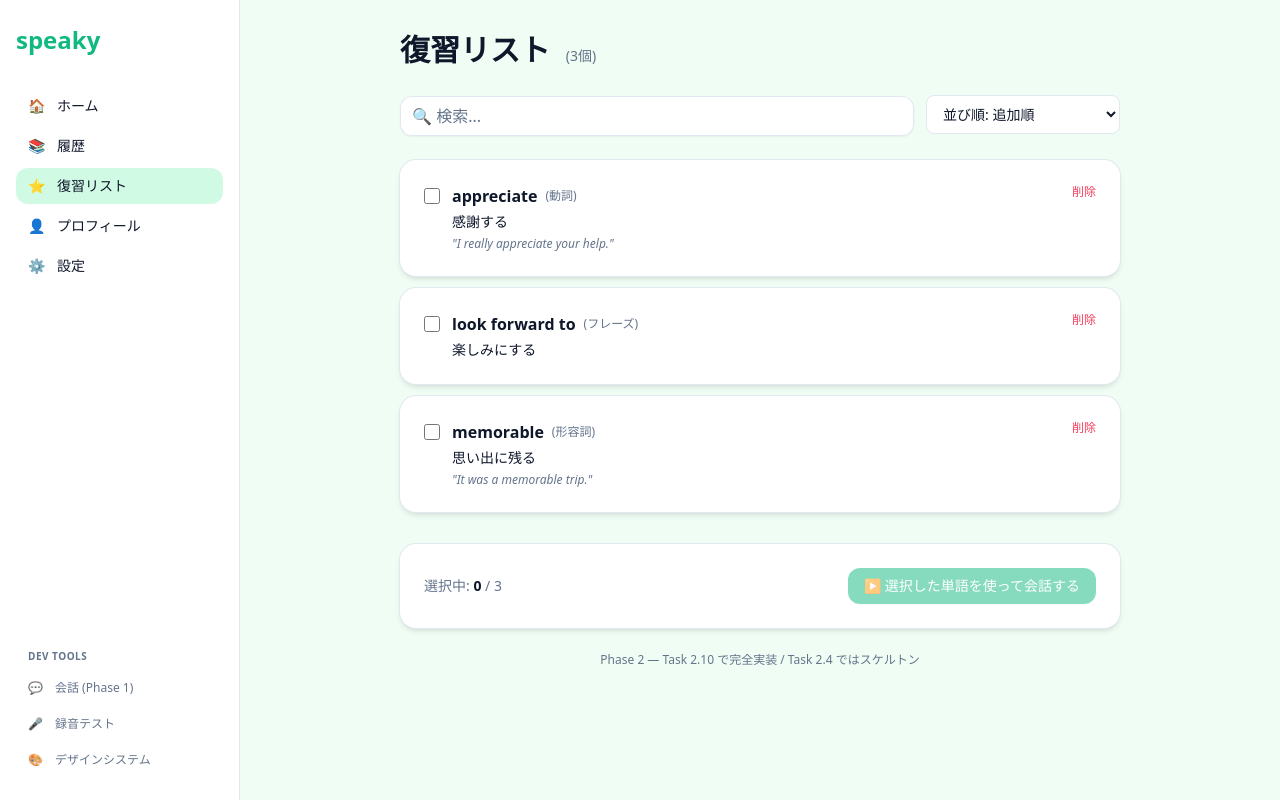
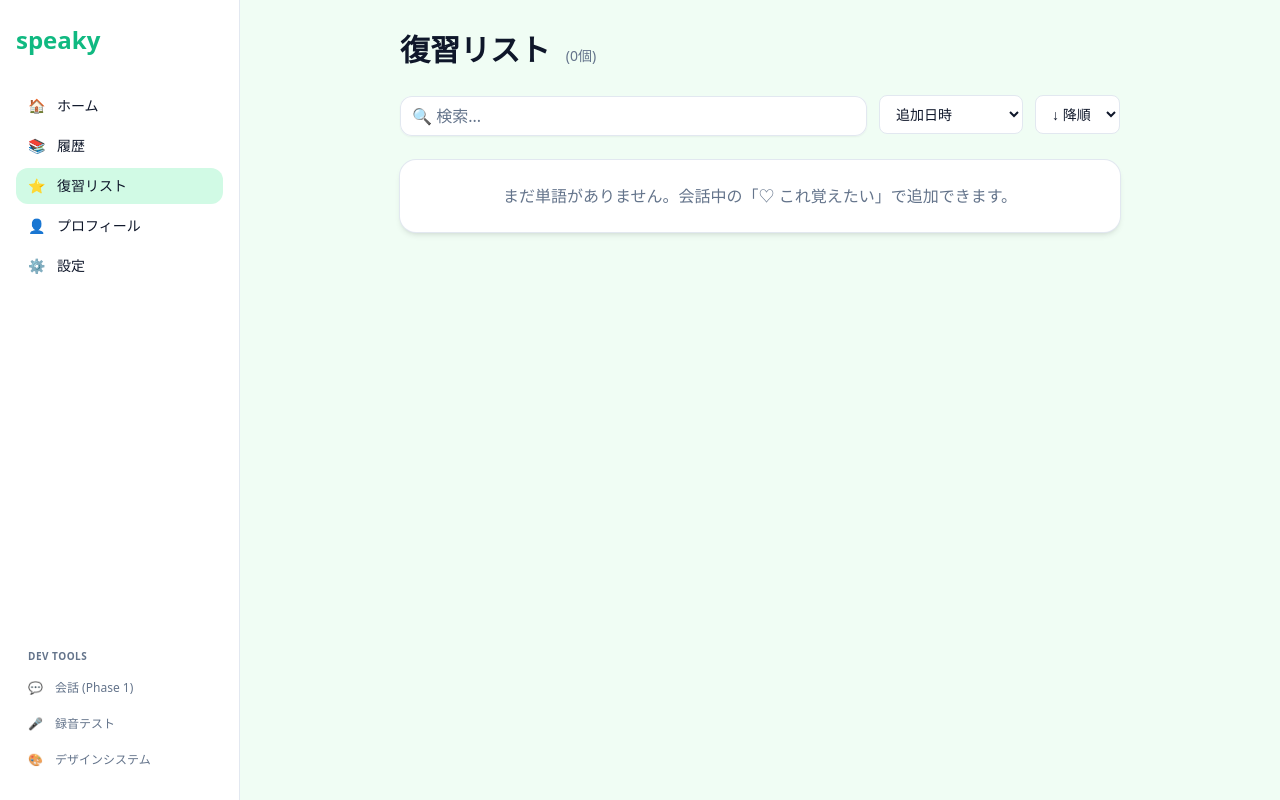
Before and after one commit to shota4214/speaky, a Vue app in the folder frontend/: page /vocabulary in a window 1280 px wide. Built offline with nearby package versions, Linux system fonts and the light colour scheme.

Commit message:
[add] 履歴一覧/詳細・復習リスト本実装・30日自動削除(Task 2.7-2.10完了)

```diff
--- a/frontend/src/App.vue
+++ b/frontend/src/App.vue
@@ -1,10 +1,31 @@
 <script setup lang="ts">
-import { computed } from 'vue'
+import { computed, onMounted } from 'vue'
 import { useRoute } from 'vue-router'
 import AppShell from './components/AppShell.vue'
+import { conversationsRepo } from './db/repos/conversations'
+import { useSettingsStore } from './stores/settings'
 
 const route = useRoute()
 const isMinimal = computed(() => route.meta?.layout === 'minimal')
+
+const settings = useSettingsStore()
+const ONE_DAY_MS = 24 * 60 * 60 * 1000
+
+onMounted(async () => {
+  // 30日経過した会話の自動削除(24時間に1回までに制限)
+  const last = settings.settings.lastCleanupAt
+  const now = Date.now()
+  if (last !== null && now - last < ONE_DAY_MS) return
+  try {
+    const removed = await conversationsRepo.cleanupExpired()
+    if (removed > 0) {
+      console.log(`[cleanup] removed ${removed} expired conversation(s)`)
+    }
+    settings.update({ lastCleanupAt: now })
+  } catch (e) {
+    console.warn('[cleanup] failed:', e)
+  }
+})
 </script>
 
 <template>
--- a/frontend/src/views/History.vue
+++ b/frontend/src/views/History.vue
@@ -1,38 +1,53 @@
 <script setup lang="ts">
+import { onMounted, ref } from 'vue'
 import BaseCard from '../components/BaseCard.vue'
 import LevelBadge from '../components/LevelBadge.vue'
 import TopicChip from '../components/TopicChip.vue'
+import { conversationsRepo } from '../db/repos/conversations'
+import { messagesRepo } from '../db/repos/messages'
+import type { Conversation } from '../db/types'
 
-// Placeholder data — Task 2.8 で conversationsRepo.list() から取得
-const items = [
-  {
-    id: 'demo-1',
-    startedAt: '2026-05-14T19:23:00',
-    topic: '旅行',
-    level: 'intermediate' as const,
-    turnCount: 8,
-    preview: 'It was amazing! I went to Kyoto last weekend...',
-  },
-  {
-    id: 'demo-2',
-    startedAt: '2026-05-13T08:10:00',
-    topic: 'ビジネス',
-    level: 'advanced' as const,
-    turnCount: 14,
-    preview: 'I have a meeting with a client tomorrow morning...',
-  },
-]
+interface ConvWithMeta extends Conversation {
+  turnCount: number
+  preview: string
+}
 
-function formatDate(iso: string): string {
-  const d = new Date(iso)
+const items = ref<ConvWithMeta[]>([])
+const loading = ref(true)
+
+async function load() {
+  loading.value = true
+  const conversations = await conversationsRepo.list()
+  const enriched = await Promise.all(
+    conversations.map(async (c) => {
+      const msgs = await messagesRepo.listByConversation(c.id)
+      const turnCount = msgs.filter((m) => m.role === 'ai').length
+      const firstUserMsg = msgs.find((m) => m.role === 'user')
+      const preview = firstUserMsg?.userText ?? '(no messages)'
+      return { ...c, turnCount, preview }
+    }),
+  )
+  items.value = enriched
+  loading.value = false
+}
+
+onMounted(load)
+
+async function deleteItem(id: string) {
+  if (!confirm('この会話を削除しますか?')) return
+  await conversationsRepo.delete(id)
+  await load()
+}
+
+function formatDate(d: Date): string {
   return d.toLocaleDateString('ja-JP', {
     year: 'numeric',
     month: '2-digit',
     day: '2-digit',
   })
 }
-function formatTime(iso: string): string {
-  return new Date(iso).toLocaleTimeString('ja-JP', {
+function formatTime(d: Date): string {
+  return d.toLocaleTimeString('ja-JP', {
     hour: '2-digit',
     minute: '2-digit',
   })
@@ -44,45 +59,58 @@ function formatTime(iso: string): string {
     <h1 class="text-3xl font-bold">履歴</h1>
     <p class="mt-2 text-sm text-text-muted">過去の会話を振り返れます</p>
 
-    <div class="mt-6 space-y-3">
+    <div v-if="loading" class="mt-6 text-text-muted">読み込み中...</div>
+
+    <div v-else-if="items.length === 0" class="mt-6">
+      <BaseCard>
+        <p class="text-center text-text-muted">
+          まだ会話がありません。<router-link to="/" class="text-primary hover:underline"
+            >ホーム</router-link
+          >から始めましょう。
+        </p>
+      </BaseCard>
+    </div>
+
+    <div v-else class="mt-6 space-y-3">
+      <BaseCard v-for="item in items" :key="item.id">
+        <div class="flex items-start justify-between">
           <router-link
-        v-for="item in items"
-        :key="item.id"
             :to="`/history/${item.id}`"
-        class="block transition hover:opacity-80"
+            class="block flex-1 transition hover:opacity-80"
           >
-        <BaseCard>
-          <div class="flex items-start justify-between">
-            <div class="flex-1">
             <div class="text-sm text-text-muted">
               {{ formatDate(item.startedAt) }} {{ formatTime(item.startedAt) }}
             </div>
             <div class="mt-2 flex flex-wrap items-center gap-2">
               <TopicChip :label="item.topic" />
               <LevelBadge :level="item.level" size="sm" />
-                <span class="text-xs text-text-muted">{{ item.turnCount }} turns</span>
+              <span class="text-xs text-text-muted">
+                {{ item.turnCount }} turns
+              </span>
             </div>
             <p class="mt-3 line-clamp-1 text-sm text-text">
               "{{ item.preview }}"
             </p>
-            </div>
+            <p
+              v-if="item.summary"
+              class="mt-1 line-clamp-1 text-xs text-text-muted"
+            >
+              📝 {{ item.summary }}
+            </p>
+          </router-link>
           <button
             type="button"
             class="ml-3 text-xs text-rose-500 hover:underline"
-              @click.prevent
+            @click="deleteItem(item.id)"
           >
             削除
           </button>
         </div>
       </BaseCard>
-      </router-link>
     </div>
 
     <p class="mt-6 text-xs text-text-muted">
       ※ 30日経過すると自動で削除されます
     </p>
-    <p class="mt-2 text-xs text-text-muted">
-      Phase 2 — Task 2.8 で完全実装 / Task 2.4 ではスケルトン
-    </p>
   </div>
 </template>
--- a/frontend/src/views/HistoryDetail.vue
+++ b/frontend/src/views/HistoryDetail.vue
@@ -1,16 +1,51 @@
 <script setup lang="ts">
+import { computed, onMounted, ref } from 'vue'
 import { useRoute } from 'vue-router'
 import BaseCard from '../components/BaseCard.vue'
+import LevelBadge from '../components/LevelBadge.vue'
+import TopicChip from '../components/TopicChip.vue'
+import { useTextToSpeech } from '../composables/useTextToSpeech'
+import { conversationsRepo } from '../db/repos/conversations'
+import { messagesRepo } from '../db/repos/messages'
+import type { Conversation, Message } from '../db/types'
 
 const route = useRoute()
-const conversationId = route.params.id as string
+const tts = useTextToSpeech()
 
-// Placeholder — Task 2.8 で messagesRepo.listByConversation で読む
-const messages = [
-  { role: 'ai' as const, en: 'Hi! How was your trip to Kyoto?', ja: 'やっほー!京都旅行どうだった?' },
-  { role: 'user' as const, text: 'It was amazing! I went to Kyoto with my friends last weekend.' },
-  { role: 'ai' as const, en: "That sounds wonderful! What did you see there?", ja: '素敵だね!何を見たの?' },
-]
+const conversation = ref<Conversation | null>(null)
+const messages = ref<Message[]>([])
+const loading = ref(true)
+
+onMounted(async () => {
+  const id = route.params.id as string
+  conversation.value = (await conversationsRepo.get(id)) ?? null
+  if (conversation.value) {
+    messages.value = await messagesRepo.listByConversation(id)
+  }
+  loading.value = false
+})
+
+const durationMin = computed(() => {
+  const c = conversation.value
+  if (!c || !c.endedAt) return null
+  const ms = c.endedAt.getTime() - c.startedAt.getTime()
+  return Math.max(1, Math.round(ms / 60_000))
+})
+
+const turnCount = computed(
+  () => messages.value.filter((m) => m.role === 'ai').length,
+)
+
+function formatTime(d: Date): string {
+  return d.toLocaleTimeString('ja-JP', {
+    hour: '2-digit',
+    minute: '2-digit',
+  })
+}
+
+function replay(text: string) {
+  tts.speak(text)
+}
 </script>
 
 <template>
@@ -21,33 +56,100 @@ const messages = [
         ← 履歴一覧
       </router-link>
     </div>
-    <p class="mt-2 text-xs text-text-muted">
-      会話ID: <code class="font-mono">{{ conversationId }}</code>
+
+    <div v-if="loading" class="mt-6 text-text-muted">読み込み中...</div>
+
+    <div v-else-if="!conversation" class="mt-6">
+      <BaseCard>
+        <p class="text-text-muted">
+          会話が見つかりませんでした(30日経過で削除済みの可能性)
         </p>
+      </BaseCard>
+    </div>
+
+    <template v-else>
+      <BaseCard class="mt-6">
+        <div class="flex flex-wrap items-center gap-3 text-sm">
+          <TopicChip :label="conversation.topic" />
+          <LevelBadge :level="conversation.level" size="sm" />
+          <span v-if="durationMin" class="text-text-muted">
+            {{ durationMin }}分
+          </span>
+          <span class="text-text-muted">{{ turnCount }} turns</span>
+        </div>
+        <p v-if="conversation.summary" class="mt-3 text-sm text-text-muted">
+          📝 {{ conversation.summary }}
+        </p>
+      </BaseCard>
 
       <div class="mt-6 space-y-3">
-      <BaseCard v-for="(m, i) in messages" :key="i" padding="md">
+        <div v-for="m in messages" :key="m.id">
           <div v-if="m.role === 'user'" class="flex justify-end">
-          <div class="max-w-[75%] rounded-2xl rounded-br-md bg-primary px-4 py-3 text-white">
-            <div class="text-sm">{{ m.text }}</div>
+            <div
+              class="max-w-[75%] rounded-2xl rounded-br-md bg-primary px-4 py-3 text-white"
+            >
+              <div class="text-sm">{{ m.userText }}</div>
+              <div class="mt-1 text-[10px] opacity-80">
+                {{ formatTime(m.timestamp) }}
               </div>
             </div>
-        <div v-else class="flex justify-start">
+          </div>
+          <div v-else class="flex flex-col items-start space-y-2">
+            <div class="flex w-full justify-start">
               <div
-            class="max-w-[75%] rounded-2xl rounded-bl-md bg-primary-light px-4 py-3 text-primary-dark"
+                class="max-w-[75%] rounded-2xl rounded-bl-md bg-surface px-4 py-3 shadow-sm ring-1 ring-border"
               >
-            <div class="text-sm">{{ m.en }}</div>
-            <div class="mt-1 text-xs text-text-muted">{{ m.ja }}</div>
-            <button class="mt-2 text-[10px] text-text-muted hover:text-text">
+                <div class="text-sm">{{ m.replyEn }}</div>
+                <div class="mt-1 text-xs text-text-muted">{{ m.replyJa }}</div>
+                <button
+                  class="mt-2 text-[10px] text-text-muted hover:text-text"
+                  @click="replay(m.replyEn ?? '')"
+                >
                   🔊 再生
                 </button>
               </div>
             </div>
-      </BaseCard>
+            <div
+              v-if="m.feedback"
+              class="ml-2 max-w-[75%] rounded-xl bg-amber-50 px-3 py-2 text-xs ring-1 ring-amber-200 dark:bg-amber-900/20 dark:ring-amber-700/40"
+            >
+              <div class="font-semibold text-amber-700 dark:text-amber-300">
+                ✏️ 添削
               </div>
-
-    <p class="mt-6 text-xs text-text-muted">
-      Phase 2 — Task 2.8 で完全実装 / Task 2.4 ではスケルトン
-    </p>
+              <div class="mt-1">
+                <span class="text-rose-500 line-through">{{
+                  m.feedback.userSaid
+                }}</span>
+                <span class="mx-1 text-text-muted">→</span>
+                <strong class="text-emerald-600 dark:text-emerald-400">{{
+                  m.feedback.corrected
+                }}</strong>
+              </div>
+              <div class="mt-1 text-text-muted">
+                {{ m.feedback.explanation }}
+              </div>
+            </div>
+            <div
+              v-if="m.vocabulary && m.vocabulary.length > 0"
+              class="ml-2 max-w-[75%] rounded-xl bg-primary-light/40 px-3 py-2 text-xs"
+            >
+              <div class="font-semibold text-primary-dark">📚 単語・フレーズ</div>
+              <ul class="mt-2 space-y-1.5">
+                <li v-for="v in m.vocabulary" :key="v.word">
+                  <strong>{{ v.word }}</strong>
+                  <span class="ml-2 text-text-muted">— {{ v.meaning }}</span>
+                  <div
+                    v-if="v.example"
+                    class="text-[10px] italic text-text-muted"
+                  >
+                    "{{ v.example }}"
+                  </div>
+                </li>
+              </ul>
+            </div>
+          </div>
+        </div>
       </div>
     </template>
+  </div>
+</template>
--- a/frontend/src/views/Vocabulary.vue
+++ b/frontend/src/views/Vocabulary.vue
@@ -1,116 +1,150 @@
 <script setup lang="ts">
-import { ref } from 'vue'
+import { onMounted, ref, watch } from 'vue'
+import { useRouter } from 'vue-router'
 import BaseButton from '../components/BaseButton.vue'
 import BaseCard from '../components/BaseCard.vue'
 import BaseInput from '../components/BaseInput.vue'
+import { vocabularyRepo } from '../db/repos/vocabulary'
+import type { Vocabulary } from '../db/types'
+import { useVocabularyStore } from '../stores/vocabulary'
 
+const router = useRouter()
+const vocabStore = useVocabularyStore()
+
+const items = ref<Vocabulary[]>([])
 const search = ref('')
-const sort = ref<'added' | 'alphabetical'>('added')
+const orderBy = ref<'savedAt' | 'word'>('savedAt')
+const direction = ref<'asc' | 'desc'>('desc')
 
-// Placeholder — Task 2.10 で vocabularyRepo.list() から取得
-const items = [
-  {
-    id: 'v1',
-    word: 'appreciate',
-    partOfSpeech: '動詞',
-    meaning: '感謝する',
-    example: 'I really appreciate your help.',
-    checked: false,
-  },
-  {
-    id: 'v2',
-    word: 'look forward to',
-    partOfSpeech: 'フレーズ',
-    meaning: '楽しみにする',
-    example: null,
-    checked: false,
-  },
-  {
-    id: 'v3',
-    word: 'memorable',
-    partOfSpeech: '形容詞',
-    meaning: '思い出に残る',
-    example: 'It was a memorable trip.',
-    checked: false,
-  },
-]
+async function load() {
+  items.value = await vocabularyRepo.list({
+    search: search.value || undefined,
+    orderBy: orderBy.value,
+    direction: direction.value,
+  })
+}
 
-const selectedCount = ref(0)
-function toggle(item: (typeof items)[number]) {
-  if (item.checked) {
-    item.checked = false
-    selectedCount.value -= 1
-  } else if (selectedCount.value < 3) {
-    item.checked = true
-    selectedCount.value += 1
+onMounted(load)
+watch([search, orderBy, direction], load)
+
+function toggle(id: string) {
+  vocabStore.toggle(id)
 }
+
+async function deleteItem(id: string) {
+  if (!confirm('この単語を削除しますか?')) return
+  await vocabularyRepo.delete(id)
+  await load()
+}
+
+function goStart() {
+  if (vocabStore.count === 0) return
+  router.push('/')
 }
 </script>
 
 <template>
-  <div class="mx-auto max-w-3xl px-6 py-8">
-    <div class="flex items-center justify-between">
+  <div class="mx-auto max-w-3xl px-6 py-8 pb-32">
     <h1 class="text-3xl font-bold">
       復習リスト
       <span class="ml-2 text-sm font-normal text-text-muted">
         ({{ items.length }}個)
       </span>
     </h1>
-    </div>
 
     <div class="mt-6 flex flex-wrap items-center gap-3">
       <div class="flex-1 min-w-[240px]">
         <BaseInput v-model="search" placeholder="🔍 検索..." />
       </div>
       <select
-        v-model="sort"
+        v-model="orderBy"
         class="rounded-lg border border-border bg-surface px-3 py-2 text-sm"
       >
-        <option value="added">並び順: 追加順</option>
-        <option value="alphabetical">並び順: アルファベット</option>
+        <option value="savedAt">追加日時</option>
+        <option value="word">アルファベット</option>
+      </select>
+      <select
+        v-model="direction"
+        class="rounded-lg border border-border bg-surface px-3 py-2 text-sm"
+      >
+        <option value="desc">↓ 降順</option>
+        <option value="asc">↑ 昇順</option>
       </select>
     </div>
 
-    <div class="mt-6 space-y-3">
+    <div v-if="items.length === 0" class="mt-6">
+      <BaseCard>
+        <p class="text-center text-text-muted">
+          {{
+            search
+              ? '検索条件に一致する単語がありません'
+              : 'まだ単語がありません。会話中の「♡ これ覚えたい」で追加できます。'
+          }}
+        </p>
+      </BaseCard>
+    </div>
+
+    <div v-else class="mt-6 space-y-3">
       <BaseCard v-for="item in items" :key="item.id" padding="md">
         <div class="flex items-start gap-3">
           <input
             type="checkbox"
             class="mt-1 h-4 w-4 rounded accent-primary"
-            :checked="item.checked"
-            :disabled="!item.checked && selectedCount >= 3"
-            @change="toggle(item)"
+            :checked="vocabStore.isSelected(item.id)"
+            :disabled="
+              !vocabStore.isSelected(item.id) && !vocabStore.canAddMore
+            "
+            @change="toggle(item.id)"
           />
           <div class="flex-1">
             <div class="flex items-center gap-2">
               <strong class="text-base">{{ item.word }}</strong>
-              <span class="text-xs text-text-muted">({{ item.partOfSpeech }})</span>
+              <span v-if="item.partOfSpeech" class="text-xs text-text-muted">
+                ({{ item.partOfSpeech }})
+              </span>
             </div>
             <div class="mt-1 text-sm text-text">{{ item.meaning }}</div>
-            <div v-if="item.example" class="mt-1 text-xs italic text-text-muted">
+            <div
+              v-if="item.example"
+              class="mt-1 text-xs italic text-text-muted"
+            >
               "{{ item.example }}"
             </div>
           </div>
-          <button class="text-xs text-rose-500 hover:underline">削除</button>
+          <button
+            class="text-xs text-rose-500 hover:underline"
+            @click="deleteItem(item.id)"
+          >
+            削除
+          </button>
         </div>
       </BaseCard>
     </div>
 
-    <div class="sticky bottom-4 mt-8">
+    <div
+      v-if="items.length > 0"
+      class="fixed bottom-4 left-60 right-4 z-10 mx-auto max-w-3xl px-2"
+    >
       <BaseCard>
-        <div class="flex items-center justify-between">
+        <div class="flex items-center justify-between gap-3">
           <div class="text-sm text-text-muted">
-            選択中: <strong class="text-text">{{ selectedCount }}</strong> / 3
+            選択中:
+            <strong class="text-text">{{ vocabStore.count }}</strong> / 3
           </div>
-          <BaseButton :disabled="selectedCount === 0">
+          <div class="flex items-center gap-2">
+            <button
+              v-if="vocabStore.count > 0"
+              class="text-sm text-text-muted hover:underline"
+              @click="vocabStore.clear()"
+            >
+              クリア
+            </button>
+            <BaseButton :disabled="vocabStore.count === 0" @click="goStart">
               ▶ 選択した単語を使って会話する
             </BaseButton>
           </div>
+        </div>
       </BaseCard>
     </div>
-
-    <p class="mt-6 text-center text-xs text-text-muted">
-      Phase 2 — Task 2.10 で完全実装 / Task 2.4 ではスケルトン
-    </p>
   </div>
 </template>
```
Lines whose indentation alone changed are shown as unchanged.
